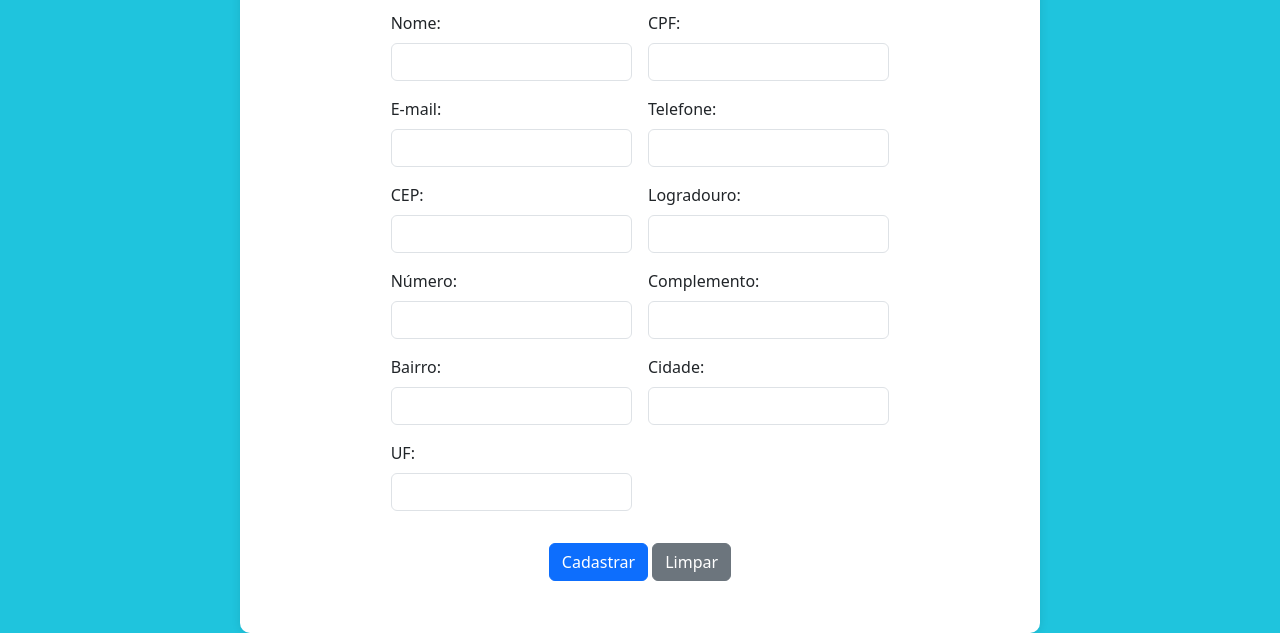
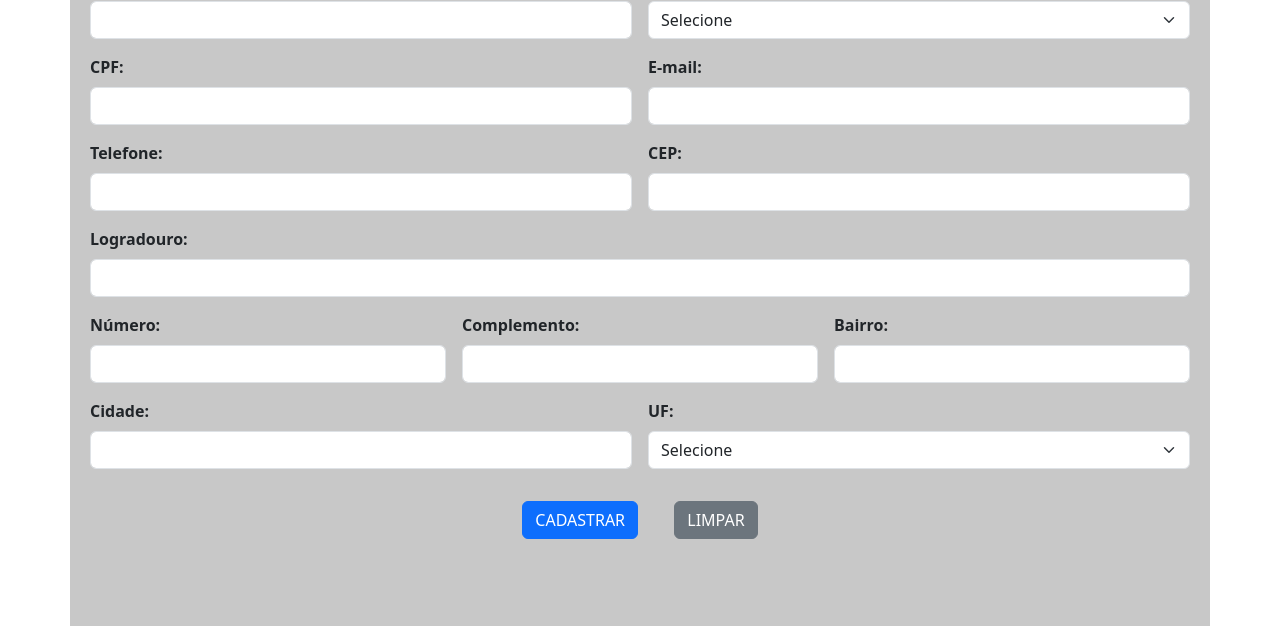
Before and after one commit to PatrickHeiisen/javascript-senac, a website: page formulario_ceps/index.html in a window 1280 px wide. Shown: the part 174-807 px from the top of the page. Drawn offline with nearby package versions, Linux system fonts and the light colour scheme.

Commit message:
Atualizando

```diff
--- a/formulario_ceps/index.html
+++ b/formulario_ceps/index.html
@@ -12,18 +12,21 @@
 
 <body>
     <section class="container">
-        <div class="d-flex justify-content-start">
-            <img src="img/senac-logo.png" alt="Logo" class="me-3" width="100" height="100">
-        </div>
-        <div class="d-flex align-items-center justify-content-center">
-            <h1 class="text-center">Cadastro de Cliente</h1>
-        </div>
-        <div class="row d-flex justify-content-center">
-            <div class="col-md-8 py-3">
+        <h1 class="text-center mb-4">CADASTRO DE CLIENTE</h1>
         <form id="cadastro" class="row g-3" onsubmit="return validarFormulario(event)">
             <div class="col-md-6">
                 <label for="nome" class="form-label">Nome:</label>
                 <input type="text" id="nome" class="form-control" required>
+            </div>
+            <div class="col-md-6">
+                <label for="sexo" class="form-label">Sexo:</label>
+                <select id="sexo" class="form-select" required>
+                    <option value="">Selecione</option>
+                    <option value="Masculino">Masculino</option>
+                    <option value="Feminino">Feminino</option>
+                    <option value="Outro">Outro</option>
+                    <option value="Prefiro não informar">Prefiro não informar</option>
+                </select>
             </div>
             <div class="col-md-6">
                 <label for="cpf" class="form-label">CPF:</label>
@@ -40,22 +43,21 @@
             </div>
             <div class="col-md-6">
                 <label for="cep" class="form-label">CEP:</label>
-                        <input type="text" id="cep" class="form-control" maxlength="9" onblur="buscarEndereco()"
-                            required>
+                <input type="text" id="cep" class="form-control" maxlength="9" onblur="buscarEndereco()" required>
             </div>
-                    <div class="col-md-6">
+            <div class="col-12">
                 <label for="logradouro" class="form-label">Logradouro:</label>
                 <input type="text" id="logradouro" class="form-control">
             </div>
-                    <div class="col-md-6">
+            <div class="col-md-4">
                 <label for="numero" class="form-label">Número:</label>
                 <input type="text" id="numero" class="form-control">
             </div>
-                    <div class="col-md-6">
+            <div class="col-md-4">
                 <label for="complemento" class="form-label">Complemento:</label>
                 <input type="text" id="complemento" class="form-control">
             </div>
-                    <div class="col-md-6">
+            <div class="col-md-4">
                 <label for="bairro" class="form-label">Bairro:</label>
                 <input type="text" id="bairro" class="form-control">
             </div>
@@ -65,21 +67,48 @@
             </div>
             <div class="col-md-6">
                 <label for="uf" class="form-label">UF:</label>
-                        <input type="text" id="uf" class="form-control" maxlength="2">
+                <select id="uf" class="form-select" required>
+                    <option value="">Selecione</option>
+                    <option value="AC">AC</option>
+                    <option value="AL">AL</option>
+                    <option value="AP">AP</option>
+                    <option value="AM">AM</option>
+                    <option value="BA">BA</option>
+                    <option value="CE">CE</option>
+                    <option value="DF">DF</option>
+                    <option value="ES">ES</option>
+                    <option value="GO">GO</option>
+                    <option value="MA">MA</option>
+                    <option value="MT">MT</option>
+                    <option value="MS">MS</option>
+                    <option value="MG">MG</option>
+                    <option value="PA">PA</option>
+                    <option value="PB">PB</option>
+                    <option value="PR">PR</option>
+                    <option value="PE">PE</option>
+                    <option value="PI">PI</option>
+                    <option value="RJ">RJ</option>
+                    <option value="RN">RN</option>
+                    <option value="RS">RS</option>
+                    <option value="RO">RO</option>
+                    <option value="RR">RR</option>
+                    <option value="SC">SC</option>
+                    <option value="SP">SP</option>
+                    <option value="SE">SE</option>
+                    <option value="TO">TO</option>
+                </select>
             </div>
             <div class="col-12 text-center py-3">
-                        <button type="submit" class="btn btn-primary">Cadastrar</button>
-                        <button type="button" class="btn btn-secondary" onclick="limparFormulario()">Limpar</button>
+                <button type="submit" class="btn btn-primary mx-3">CADASTRAR</button>
+                <button type="button" class="btn btn-secondary mx-3" onclick="limparFormulario()">LIMPAR</button>
             </div>
-                    <div id="mensagemSucesso" class="text-success text-center mt-3" style="display: none;">Cadastro
-                        realizado com sucesso!</div>
+            <div id="mensagemSucesso" class="text-success text-center mt-3" style="display: none;">Cadastro realizado
+                com sucesso!</div>
         </form>
-            </div>
-        </div>
     </section>
     <script src="https://cdn.jsdelivr.net/npm/bootstrap@5.3.3/dist/js/bootstrap.bundle.min.js"
-        integrity="sha384-YvpcrYf0tY3lHB60NNkmXc5s9fDVZLESaAA55NDzOxhy9GkcIdslK1eN7N6jIeHz" crossorigin="anonymous">
-        </script>
+        integrity="sha384-YvpcrYf0tY3lHB60NNkmXc5s9fDVZLESaAA55NDzOxhy9GkcIdslK1eN7N6jIeHz"
+        crossorigin="anonymous"></script>
     <script src="script.js"></script>
 </body>
 
--- a/formulario_ceps/style.css
+++ b/formulario_ceps/style.css
@@ -1,20 +1,19 @@
-body, html {
+html, body {
     height: 100%;
     margin: 0;
-    background-color: #1fc4dd;
+    padding: 0;
+}
+
+.container {
+    background-color: #c8c8c8;
+    min-height: 100vh; /* Faz a seção ocupar 100% da altura da tela */
     display: flex;
-    justify-content: center;
-    align-items: center;
-}
-.container {
-    background: rgb(255, 255, 255);
+    flex-direction: column;
+    justify-content: center; /* Centraliza verticalmente */
+    align-items: center; /* Centraliza horizontalmente */
     padding: 20px;
-    border-radius: 10px;
-    box-shadow: 0px 0px 10px rgba(0, 0, 0, 0.1);
-    max-width: 800px;
-    width: 100%;
 }
 
 .form-label{
-    font-weight: 500;
+    font-weight: bold;
 }
```
Lines whose indentation alone changed are shown as unchanged.
